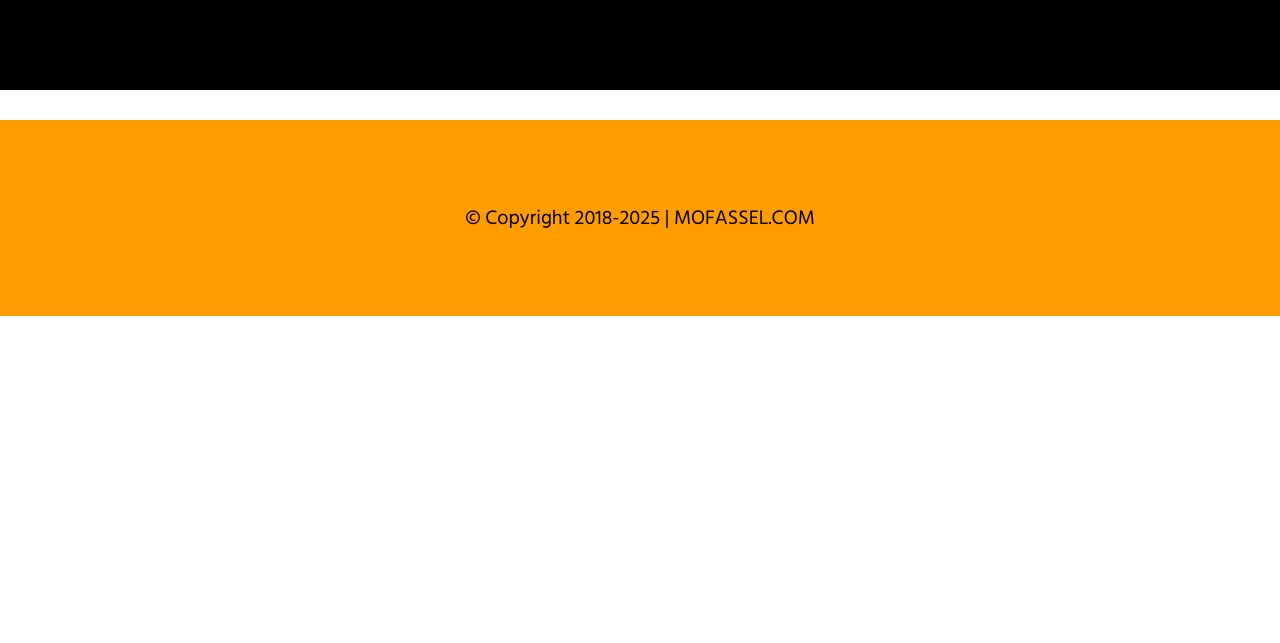
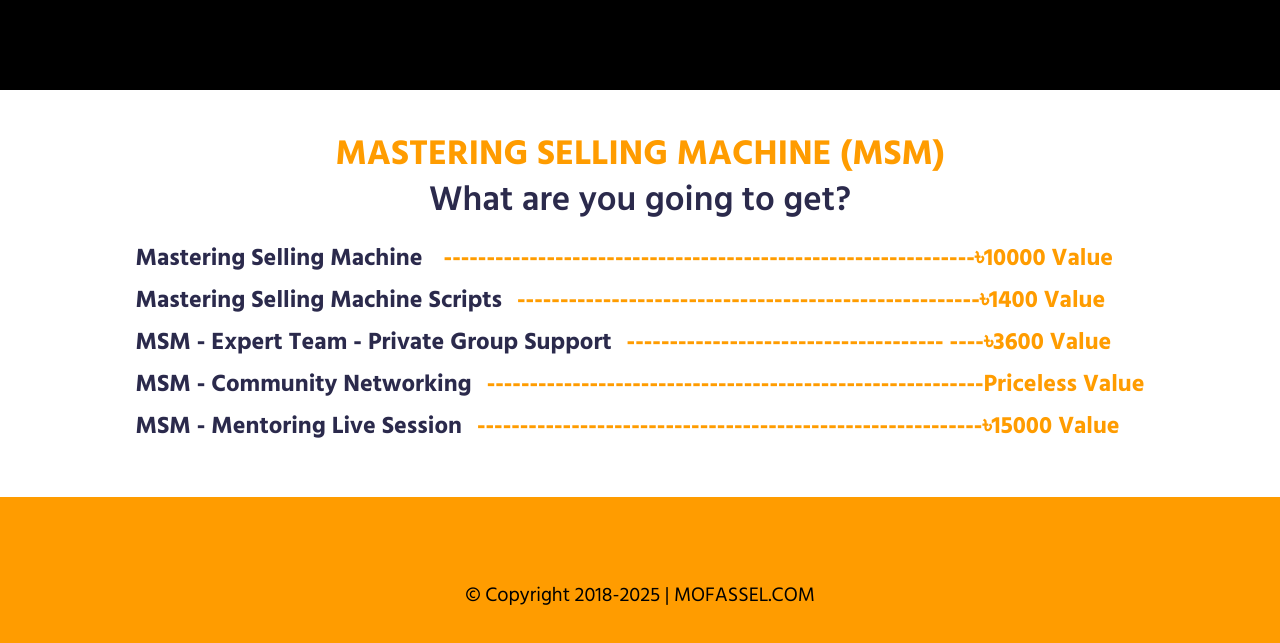
Before and after one commit to afruzaakter/mofassel.com-html-css-project, a plain HTML site: page index.html in a window 1280 px wide. Shown: the part 4131-4774 px from the top of the page. Before the commit the page ends 4447 px from the top, so only its background shows below. Drawn offline with Linux system fonts and the light colour scheme.

Commit message:
complete section 9 MASTERING SELLING MACHINE (MSM)

```diff
--- a/index.html
+++ b/index.html
@@ -194,6 +194,21 @@
                     </div>
                 </div>
              </section>
+
+             <!-- -------- section-9 MASTERING SELLING MACHINE (MSM)---------  -->
+             <section>
+                  <h1 class="mastering-title">MASTERING SELLING MACHINE (MSM)</h1>
+                  <h1 class="title">What are you going to get?</h1>
+                  <div class="elementor-price">
+                    <div class="elementor-price-list">
+                        <h4>Mastering Selling Machine <span>--------------------------------------------------------------৳10000 Value</span> </h4>
+                        <h4>Mastering Selling Machine Scripts<span>------------------------------------------------------৳1400 Value</span> </h4>
+                        <h4>MSM - Expert Team - Private Group Support<span>------------------------------------- ----৳3600 Value</span> </h4>
+                        <h4>MSM - Community Networking<span>----------------------------------------------------------Priceless Value</span> </h4>
+                        <h4>MSM - Mentoring Live Session<span>-----------------------------------------------------------৳15000 Value</span> </h4>
+                      </div>
+                  </div>
+             </section>
     </main>
     <footer class="header-banner footer">
        <p class="copyright"> &#169 Copyright 2018-2025 | MOFASSEL.COM</p>
--- a/style.css
+++ b/style.css
@@ -281,6 +281,39 @@
     text-align: center;
     color: #FF9C00;
 }
+/* --- section - 9 MASTERING SELLING MACHINE (MSM)--------- */
+.mastering-title{
+ font-size: 35px;
+ color: #FF9C00;
+ margin-top: -25px;
+ font-weight: 700;
+text-align: center;
+}
+.title{
+    font-size: 35px;
+    font-weight: 600;
+    color: #2B2A4C;
+    line-height: 1em;
+    text-align: center;
+}
+.elementor-price{
+    display: flex;
+    justify-content: center;
+    align-items: center;
+    padding: 10px;
+}
+.elementor-price-list{
+    color: #2B2A4C;
+    font-size: 24px;
+    font-weight: 400;
+    font-family: 'Roboto', sans-serif;
+    line-height: 1.2em;
+    margin: 10px;
+    line-height: 42px;
+}
+.elementor-price-list span{
+  color: #FF9C00;
+}
 /* ---- footer part ----------- */
 .footer{
     display: flex;
```
